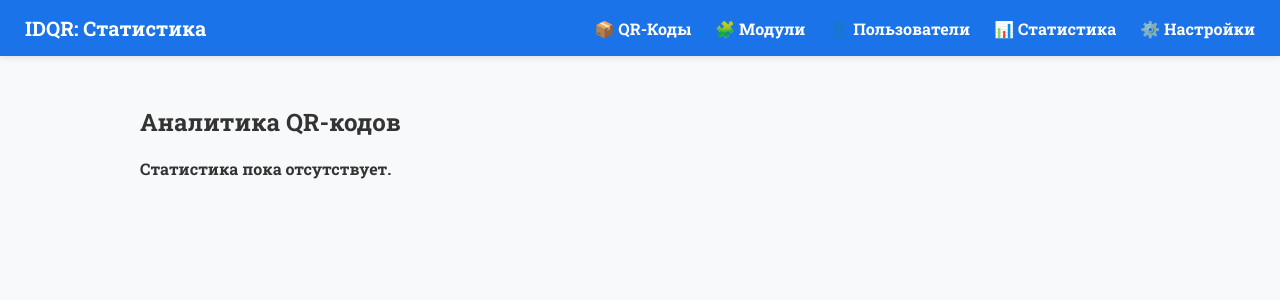
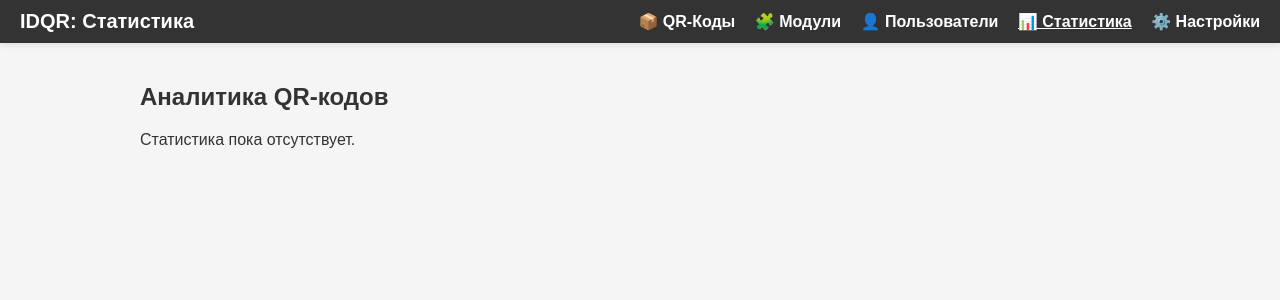
Before and after one commit to Darhan-man/idqr-platform, a FastAPI app: template templates/stats.html in a window 1280 px wide. Shown: the top 300 px of the page. Run offline with FastAPI, Linux system fonts and the light colour scheme; the template is opened without the code that fills it, so the values that code supplies are empty.

Commit message:
Update stats.html

```diff
--- a/templates/stats.html
+++ b/templates/stats.html
@@ -4,22 +4,33 @@
     <meta charset="UTF-8">
     <title>Статистика QR</title>
     <link rel="stylesheet" href="/static/css/style.css">
+    <style>
+        body { font-family: Arial, sans-serif; margin: 0; padding: 0; background: #f5f5f5; }
+        .navbar { background: #333; color: white; padding: 10px 20px; display: flex; align-items: center; }
+        .navbar h1 { margin: 0; flex: 1; font-size: 20px; }
+        .navbar nav a { color: white; margin-left: 15px; text-decoration: none; }
+        .navbar nav a.active { text-decoration: underline; }
+        .container { padding: 20px; }
+        table { width: 100%; border-collapse: collapse; background: white; }
+        th, td { padding: 10px; border: 1px solid #ccc; text-align: center; }
+        th { background: #eee; }
+        tr:nth-child(even) { background: #f9f9f9; }
+    </style>
 </head>
 <body>
     <div class="navbar">
         <h1>IDQR: Статистика</h1>
         <nav>
-            <a href="/dashboard/qr" class="{{ 'active' if active == 'qr' else '' }}">📦 QR-Коды</a>
-            <a href="/dashboard/modules" class="{{ 'active' if active == 'modules' else '' }}">🧩 Модули</a>
-            <a href="/dashboard/users" class="{{ 'active' if active == 'users' else '' }}">👤 Пользователи</a>
-            <a href="/dashboard/stats" class="{{ 'active' if active == 'stats' else '' }}">📊 Статистика</a>
-            <a href="/dashboard/settings" class="{{ 'active' if active == 'settings' else '' }}">⚙️ Настройки</a>
+            <a href="/dashboard/qr">📦 QR-Коды</a>
+            <a href="/dashboard/modules">🧩 Модули</a>
+            <a href="/dashboard/users">👤 Пользователи</a>
+            <a href="/dashboard/stats" class="active">📊 Статистика</a>
+            <a href="/dashboard/settings">⚙️ Настройки</a>
         </nav>
     </div>
 
     <div class="container">
         <h2>Аналитика QR-кодов</h2>
-
         {% if stats_list %}
         <table>
             <thead>
```
